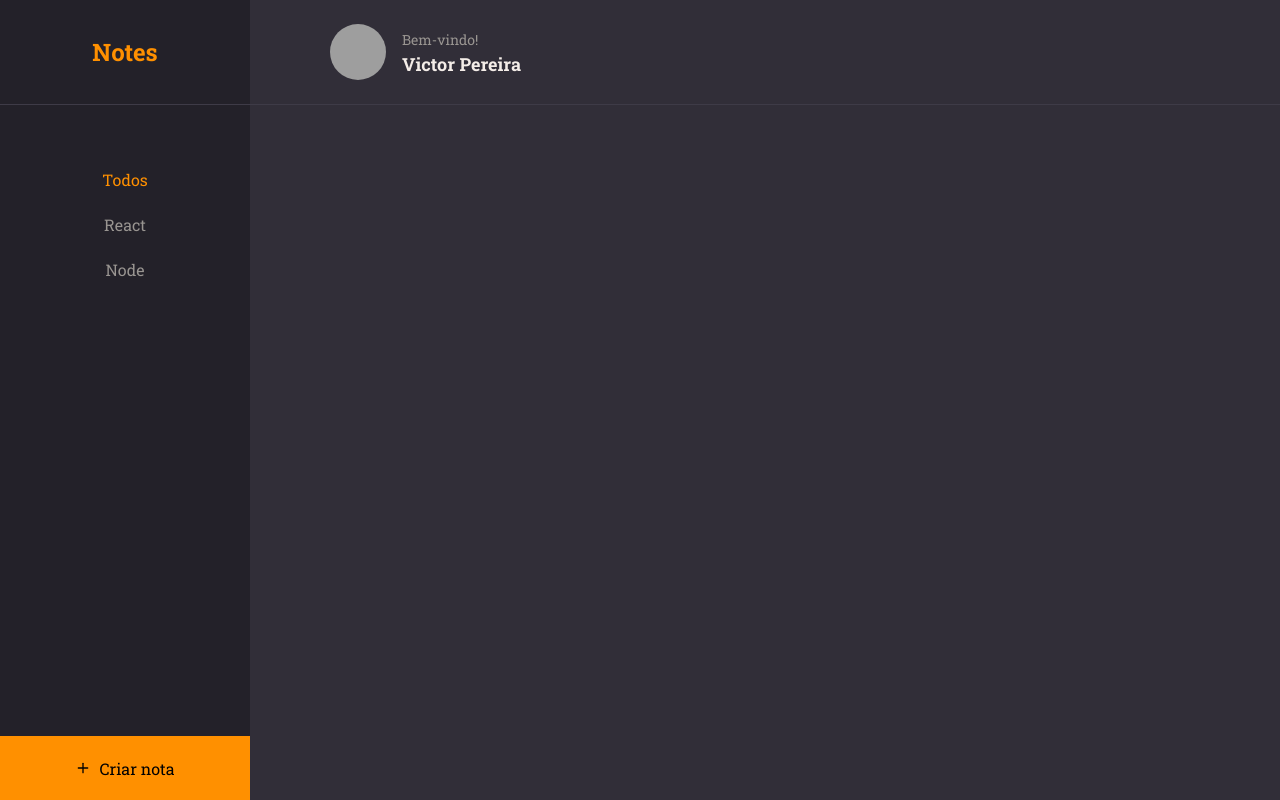
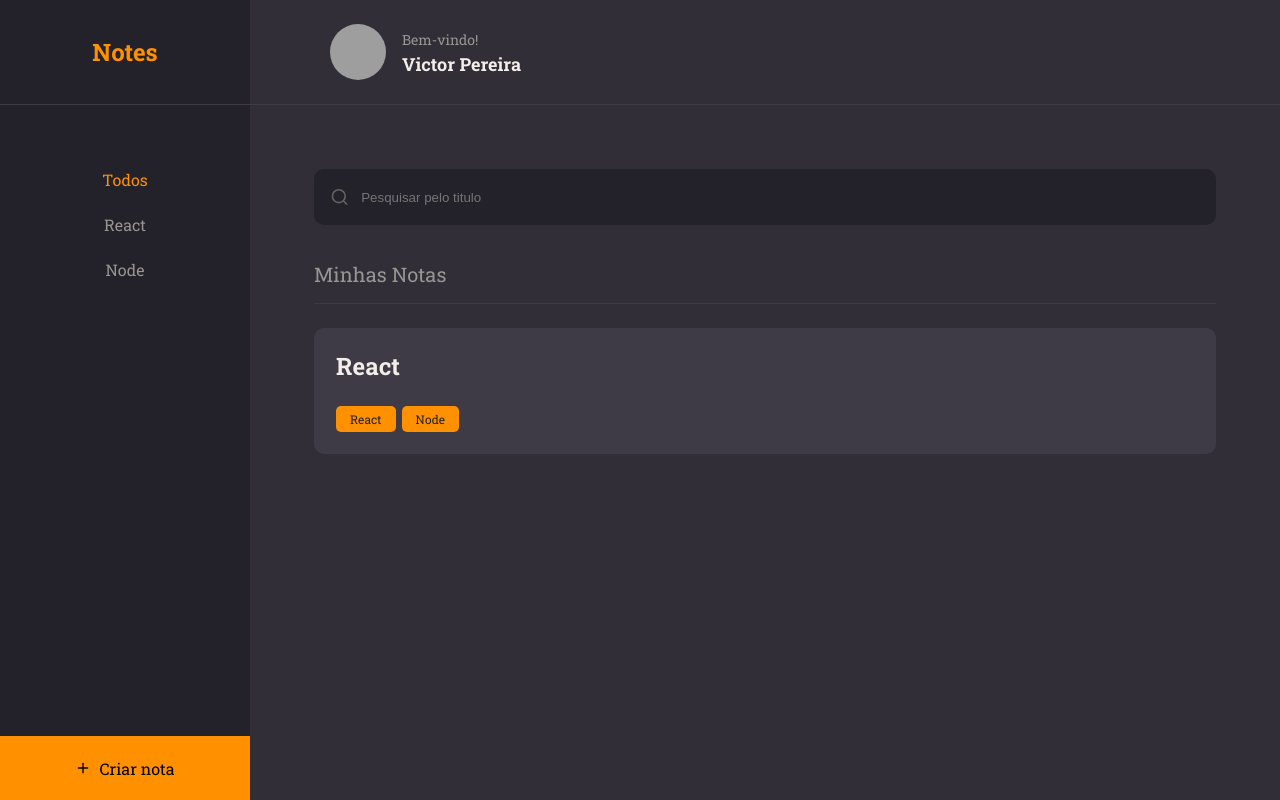
Before and after one commit to victorrti/REACT-NOTES, a React (Vite) app: page / in a window 1280 px wide. Built offline with nearby package versions, Linux system fonts and the light colour scheme; grey boxes are pictures that could not be loaded.

Commit message:
concluido tela home, adiconando tegs section e a listagem

```diff
--- /dev/null
+++ b/src/components/Input/index.jsx
@@ -0,0 +1,11 @@
+import {Container} from './style'
+
+
+export function Input({icon:Icon,...rest}){
+    return(
+        <Container>
+            {Icon && <Icon size={20}/>}
+            <input {...rest}/>
+        </Container>
+    )
+}
--- /dev/null
+++ b/src/components/Input/style.js
@@ -0,0 +1,29 @@
+import styled from 'styled-components'
+
+export const Container = styled.div`
+    width:100%;
+    display:flex;
+    align-items: center;
+    background-color: ${({theme})=> theme.COLORS.BACKGROUND_900};
+    color:${({theme})=> theme.COLORS.GRAY_300 };
+    margin-bottom: 8px;
+    border-radius: 10px;
+    > input{
+        height:56px;
+        width:100%;
+        padding:12px;
+        color: ${({theme})=> theme.COLORS.WHITE};
+        background:transparent;
+        border:0;
+        &:placeholder{
+            color:${({theme}) => theme.COLORS.GRAY_300}
+        }
+
+
+    }
+
+    >svg{
+            margin-left:16px;
+        }
+
+`
--- /dev/null
+++ b/src/components/Note/index.jsx
@@ -0,0 +1,18 @@
+import {Container} from './style'
+import {Tag} from '../../components/Tags'
+
+export function Note({data,...rest}){
+    return(
+        <Container>
+            <h1>{data.title}</h1>
+            {
+                data.tags &&
+                <footer>
+                    {
+                        data.tags.map(tag =><Tag key={tag.id} title={tag.name}/>)
+                    }
+                </footer>
+            }
+        </Container>
+    );
+}
--- /dev/null
+++ b/src/components/Note/style.js
@@ -0,0 +1,23 @@
+import styled from 'styled-components'
+
+export const Container = styled.button`
+    width:100%;
+    background-color:${({theme})=> theme.COLORS.BACKGROUND_700};
+    border:none;
+    border-radius:10px;
+    padding:22px;
+    margin-bottom:16px;
+    >h1{
+        flex:1;
+        text-align:left;
+        font-weight:700;
+        font-size:24px;
+        color:${({theme})=> theme.COLORS.WHITE};
+    }
+    >footer{
+        width:100%;
+        display:flex;
+        margin-top:24px;
+    }
+
+`;
--- a/src/components/Tags/index.jsx
+++ b/src/components/Tags/index.jsx
@@ -1,10 +1,11 @@
 
 import {Container} from './styles'
 
-export function Tag({title}){
+export function Tag({title,...rest}){
     return(
-        <Container>
+        <Container {...rest}>
             {title}
+
         </Container>
     )
 }
--- a/src/pages/Home/index.jsx
+++ b/src/pages/Home/index.jsx
@@ -1,7 +1,10 @@
 import {Container,Brand,Menu,Search,Content, NewNote} from './style'
 import {Header} from  '../../components/Header'
 import {ButtonText} from '../../components/ButtonText'
-import {FiPlus} from 'react-icons/fi'
+import {FiPlus,FiSearch} from 'react-icons/fi'
+import {Input} from '../../components/Input';
+import {Section} from '../../components/Section'
+import {Note} from '../../components/Note'
 export function Home(){
     return(
     <Container>
@@ -10,12 +13,24 @@
         </Brand>
         <Header></Header>
         <Menu>
-            <li> <ButtonText title="Todos"  $isactive={true}/></li>
+            <li><ButtonText title="Todos"  $isactive={true}/></li>
             <li><ButtonText title="React"/></li>
             <li><ButtonText title="Node"/></li>
         </Menu>
-        <Search></Search>
+        <Search>
+            <Input placeholder="Pesquisar pelo titulo" icon={FiSearch}></Input>
+        </Search>
         <Content>
+            <Section title="Minhas Notas">
+                <Note data={{
+                    title:"React",
+                    tags:[
+                        {id:'1',name:'React'},
+                        {id:'2',name:'Node'}
+                    ]}
+                    }/>
+
+            </Section>
 
         </Content>
         <NewNote>
--- a/src/pages/Home/style.js
+++ b/src/pages/Home/style.js
@@ -42,10 +42,13 @@
 
 export const Search = styled.div`
 grid-area:search;
+padding: 64px 64px;
 `
 
 export const Content  = styled.div`
 grid-area:content;
+padding: 0 64px;
+overflow-y:auto;
 `
 
 export const NewNote = styled.button`
```
